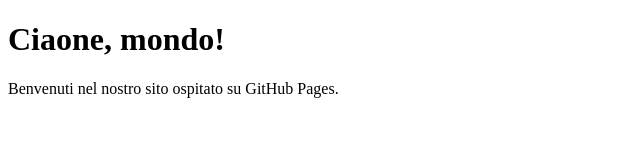
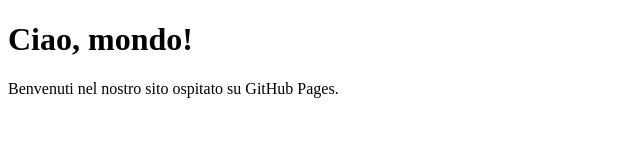
Before and after one commit to PippoPapero/a, a plain HTML site: page index.html in a window 1280 px wide. Shown: the whole page, without its empty margins (0-640 px from the left). Drawn offline with Linux system fonts and the light colour scheme.

Commit message:
Add files via upload

```diff
--- a/index.html
+++ b/index.html
@@ -3,10 +3,10 @@
 <head>
     <meta charset="UTF-8">
     <meta name="viewport" content="width=device-width, initial-scale=1.0">
-    <title>Benvenuti 1</title>
+    <title>Benvenuti</title>
 </head>
 <body>
-    <h1>Ciaone, mondo!</h1>
+    <h1>Ciao, mondo!</h1>
     <p>Benvenuti nel nostro sito ospitato su GitHub Pages.</p>
 </body>
 </html>
```
Also changed, not shown: 3 other files.
